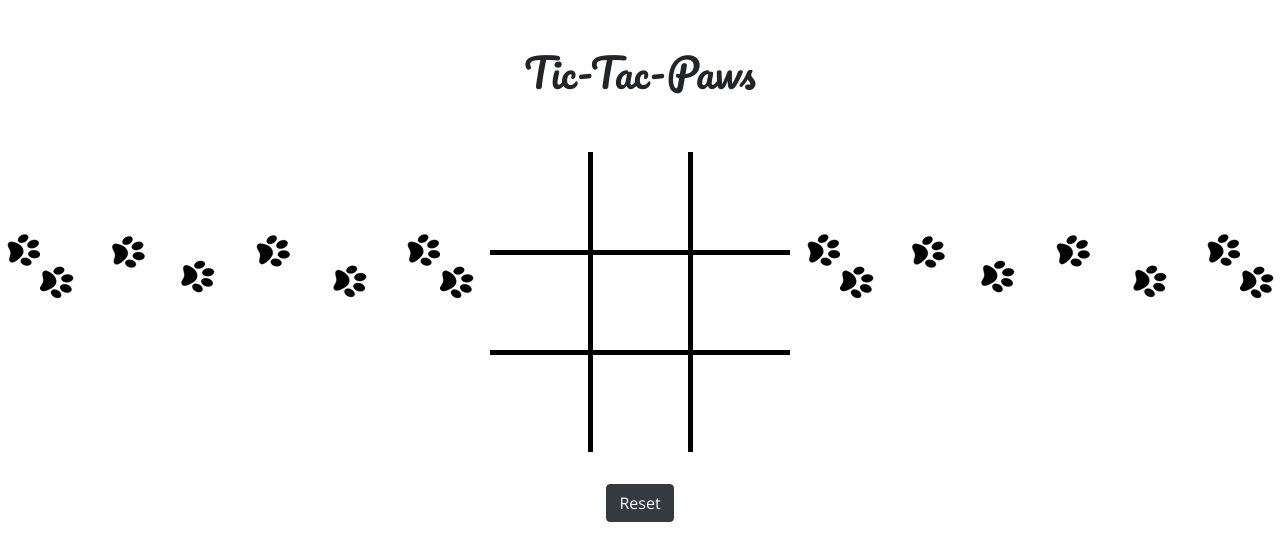
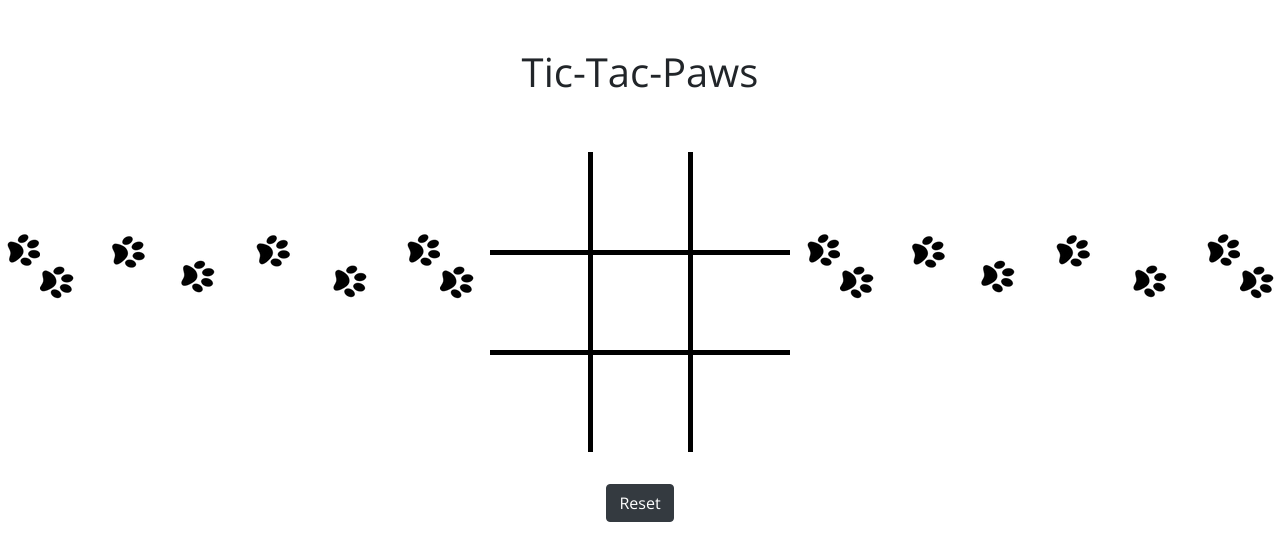
Before and after one commit to marleyva233/tictactoe, a plain HTML site: page index.html in a window 1280 px wide. Drawn offline with nearby package versions, Linux system fonts and the light colour scheme.

Commit message:
font changes

```diff
--- a/css/main.css
+++ b/css/main.css
@@ -21,7 +21,7 @@ td:hover{
 	background-color: #F2F3F4;
 }
 h1{
-	font-family: 'Pacifico', cursive;
+	font-family: 'Open Sans', sans-serif;
 }
 img{
 	max-width: 300px;
```
